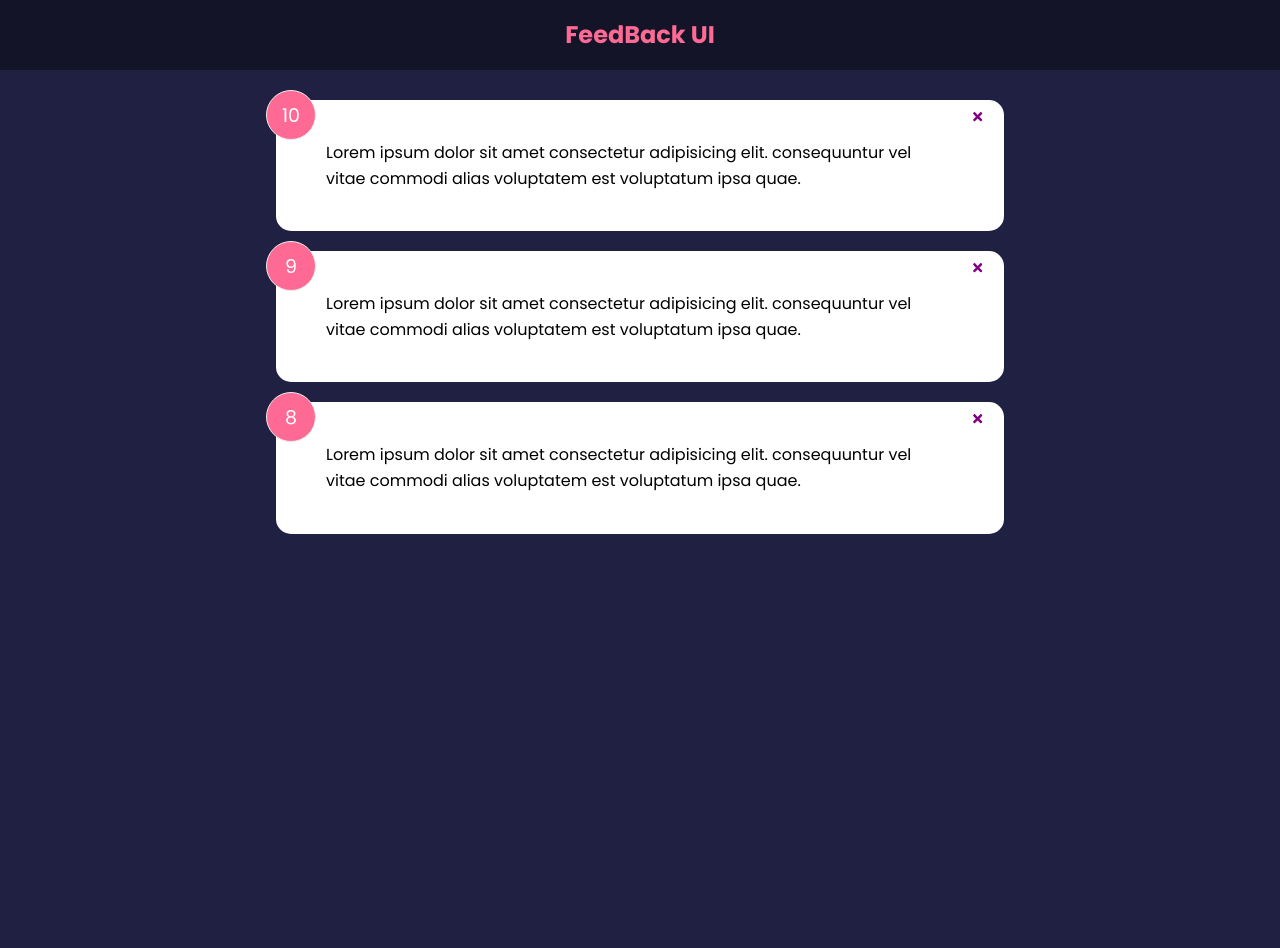
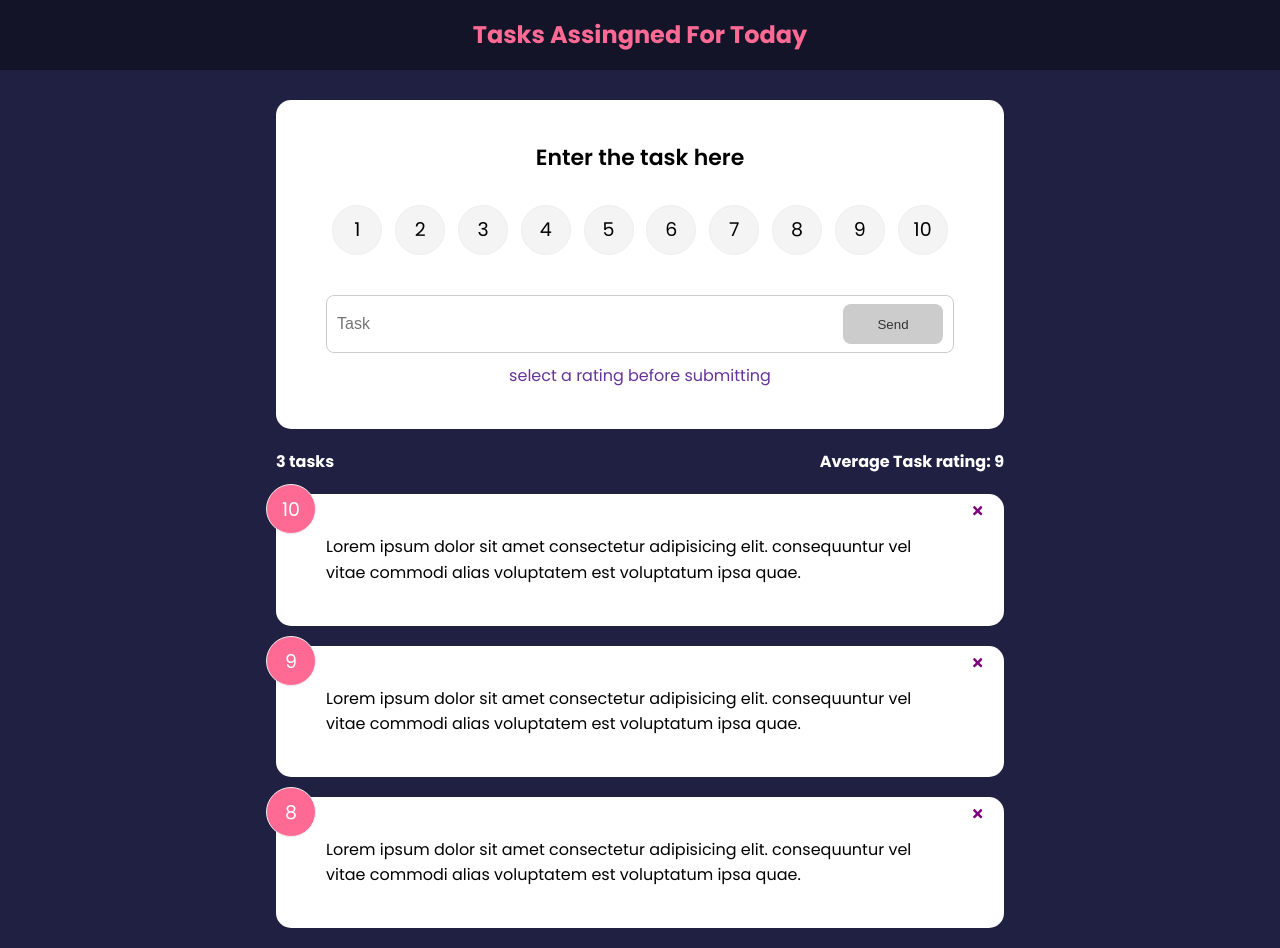
Before and after one commit to vijeyash1/feedbackApp, a React (Create React App) app: page / in a window 1280 px wide. Before the commit the page ends 800 px from the top, so only its background shows below. Built offline with nearby package versions, Linux system fonts and the light colour scheme.

Commit message:
added submitting function

```diff
--- a/package.json
+++ b/package.json
@@ -10,6 +10,7 @@
     "react-dom": "^17.0.2",
     "react-icons": "^4.3.1",
     "react-scripts": "5.0.0",
+    "uuid": "^8.3.2",
     "web-vitals": "^2.1.4"
   },
   "scripts": {
--- a/src/App.js
+++ b/src/App.js
@@ -1,11 +1,19 @@
 import "./App.css";
 import Header from "./components/header";
+import { v4 as uuidv4 } from "uuid";
 import FeedbackData from "./components/FeedbackData";
 import FeedBackList from "./components/FeedBackList";
 import { useState } from "react";
+import FeedbackStats from "./components/FeedbackStats";
+import FeedbackForm from "./components/FeedbackForm";
 
 function App() {
   const [data, setdata] = useState(FeedbackData);
+  const addfeedback = (e) => {
+    e.id = uuidv4();
+    setdata([e, ...data]);
+    console.log(data);
+  };
 
   const deleteFeedback = (id) => {
     if (window.confirm("Are You Sure You Want To Delete!!!")) {
@@ -15,7 +23,10 @@ function App() {
   return (
     <>
       <Header />
+
       <div className="container">
+        <FeedbackForm handleadd={addfeedback} />
+        <FeedbackStats feedback={data} />
         <FeedBackList feedback={data} handleDelete={deleteFeedback} />
       </div>
     </>
--- a/src/components/FeedBackList.js
+++ b/src/components/FeedBackList.js
@@ -24,9 +24,9 @@ function FeedBackList({ feedback, handleDelete }) {
 FeedBackList.propTypes = {
   feedback: PropTypes.arrayOf(
     PropTypes.shape({
-      id: PropTypes.number.isRequired,
       text: PropTypes.string.isRequired,
       rating: PropTypes.number.isRequired,
+      id: PropTypes.string.isRequired,
     })
   ),
 };
--- a/src/components/FeedbackData.js
+++ b/src/components/FeedbackData.js
@@ -1,16 +1,16 @@
 const FeedbackData = [
   {
-    id: 1,
+    id: "kjhkajshdkjashdkja",
     rating: 10,
     text: "Lorem ipsum dolor sit amet consectetur adipisicing elit. consequuntur vel vitae commodi alias voluptatem est voluptatum ipsa quae.",
   },
   {
-    id: 2,
+    id: "jhgjdshgasjhdgajs",
     rating: 9,
     text: "Lorem ipsum dolor sit amet consectetur adipisicing elit. consequuntur vel vitae commodi alias voluptatem est voluptatum ipsa quae.",
   },
   {
-    id: 3,
+    id: "jhgjhgdjashgdjas",
     rating: 8,
     text: "Lorem ipsum dolor sit amet consectetur adipisicing elit. consequuntur vel vitae commodi alias voluptatem est voluptatum ipsa quae.",
   },
--- /dev/null
+++ b/src/components/FeedbackForm.js
@@ -0,0 +1,58 @@
+import React, { useState } from "react";
+import RatingSelect from "./RatingSelect";
+import Button from "./shared/Button";
+import Card from "./shared/card";
+
+function FeedbackForm({ handleadd }) {
+  const [task, settask] = useState("");
+  const [btnDisabled, setbtnDisabled] = useState(true);
+  const [rating, setrating] = useState("");
+  const [message, setmessage] = useState("select a rating before submitting");
+  const handleChange = (e) => {
+    if (task === "") {
+      setbtnDisabled(true);
+      setmessage("");
+    } else if (task !== "" && task.trim().length < 5) {
+      setbtnDisabled(true);
+      setmessage("task should have minimum 6 letters");
+    } else {
+      setmessage("select a rating before submitting");
+      setbtnDisabled(false);
+    }
+    settask(e.target.value);
+  };
+  const handleSubmit = (e) => {
+    e.preventDefault();
+    if (task.trim().length > 5) {
+      const newFeedback = {
+        text: task,
+        rating,
+      };
+      handleadd(newFeedback);
+      settask("");
+    }
+  };
+
+  return (
+    <Card>
+      <form onSubmit={handleSubmit}>
+        <h2>Enter the task here </h2>
+        <RatingSelect select={(e) => setrating(e)} />
+        <div className="input-group">
+          <input
+            type="text"
+            value={task}
+            placeholder="Task"
+            onChange={handleChange}
+          />
+          <Button isDisabled={btnDisabled} type="submit">
+            Send
+          </Button>
+        </div>
+        {message && <div className="message">{message}</div>}
+      </form>
+    </Card>
+  );
+}
+
+export default FeedbackForm;
--- /dev/null
+++ b/src/components/FeedbackStats.js
@@ -0,0 +1,22 @@
+import React from "react";
+import PropTypes from "prop-types";
+
+function FeedbackStats({ feedback }) {
+  let average =
+    feedback.reduce((acc, curr) => {
+      return acc + curr.rating;
+    }, 0) / feedback.length;
+  average = average.toFixed(1).replace(/[,.]0$/, "");
+  return (
+    <div className="feedback-stats">
+      <h4>{feedback.length} tasks</h4>
+      <h4>Average Task rating: {isNaN(average) ? 0 : average}</h4>
+    </div>
+  );
+}
+
+FeedbackStats.propTypes = {
+  feedback: PropTypes.array.isRequired,
+};
+
+export default FeedbackStats;
--- /dev/null
+++ b/src/components/RatingSelect.js
@@ -0,0 +1,125 @@
+import React, { useState } from "react";
+
+function RatingSelect({ select }) {
+  const [selected, setselected] = useState("");
+  const handleChange = (e) => {
+    setselected(parseInt(e.currentTarget.value), 10);
+    select(parseInt(e.currentTarget.value), 10);
+  };
+  return (
+    <ul className="rating">
+      <li>
+        <input
+          type="radio"
+          id="num1"
+          name="rating"
+          value="1"
+          onChange={handleChange}
+          checked={selected === 1}
+        />
+        <label htmlFor="num1">1</label>
+      </li>
+      <li>
+        <input
+          type="radio"
+          id="num2"
+          name="rating"
+          value="2"
+          onChange={handleChange}
+          checked={selected === 2}
+        />
+        <label htmlFor="num2">2</label>
+      </li>
+      <li>
+        <input
+          type="radio"
+          id="num3"
+          name="rating"
+          value="3"
+          onChange={handleChange}
+          checked={selected === 3}
+        />
+        <label htmlFor="num3">3</label>
+      </li>
+      <li>
+        <input
+          type="radio"
+          id="num4"
+          name="rating"
+          value="4"
+          onChange={handleChange}
+          checked={selected === 4}
+        />
+        <label htmlFor="num4">4</label>
+      </li>
+      <li>
+        <input
+          type="radio"
+          id="num5"
+          name="rating"
+          value="5"
+          onChange={handleChange}
+          checked={selected === 5}
+        />
+        <label htmlFor="num5">5</label>
+      </li>
+      <li>
+        <input
+          type="radio"
+          id="num6"
+          name="rating"
+          value="6"
+          onChange={handleChange}
+          checked={selected === 6}
+        />
+        <label htmlFor="num6">6</label>
+      </li>
+      <li>
+        <input
+          type="radio"
+          id="num7"
+          name="rating"
+          value="7"
+          onChange={handleChange}
+          checked={selected === 7}
+        />
+        <label htmlFor="num7">7</label>
+      </li>
+      <li>
+        <input
+          type="radio"
+          id="num8"
+          name="rating"
+          value="8"
+          onChange={handleChange}
+          checked={selected === 8}
+        />
+        <label htmlFor="num8">8</label>
+      </li>
+      <li>
+        <input
+          type="radio"
+          id="num9"
+          name="rating"
+          value="9"
+          onChange={handleChange}
+          checked={selected === 9}
+        />
+        <label htmlFor="num9">9</label>
+      </li>
+      <li>
+        <input
+          type="radio"
+          id="num10"
+          name="rating"
+          value="10"
+          onChange={handleChange}
+          checked={selected === 10}
+        />
+        <label htmlFor="num10">10</label>
+      </li>
+    </ul>
+  );
+}
+
+export default RatingSelect;
--- a/src/components/header.js
+++ b/src/components/header.js
@@ -15,7 +15,7 @@ function Header({ text, bgColor, textColor }) {
   );
 }
 Header.defaultProps = {
-  text: "FeedBack UI",
+  text: "Tasks Assingned For Today",
   bgColor: "rgba(0,0,0,0.4)",
   textColor: "#ff6a95",
 };
--- /dev/null
+++ b/src/components/shared/Button.js
@@ -0,0 +1,23 @@
+import React from "react";
+import PropTypes from "prop-types";
+
+function Button({ children, version, type, isDisabled }) {
+  return (
+    <button type={type} className={`btn btn-${version}`} disabled={isDisabled}>
+      {children}
+    </button>
+  );
+}
+Button.defaultProps = {
+  version: "primary",
+  type: "button",
+  isDisabled: false,
+};
+
+Button.propTypes = {
+  children: PropTypes.node.isRequired,
+  verison: PropTypes.string,
+  type: PropTypes.string,
+  isDisabled: PropTypes.bool,
+};
+export default Button;
```
Also changed, not shown: 1 other file (tests, documents, lock files or other folders).
